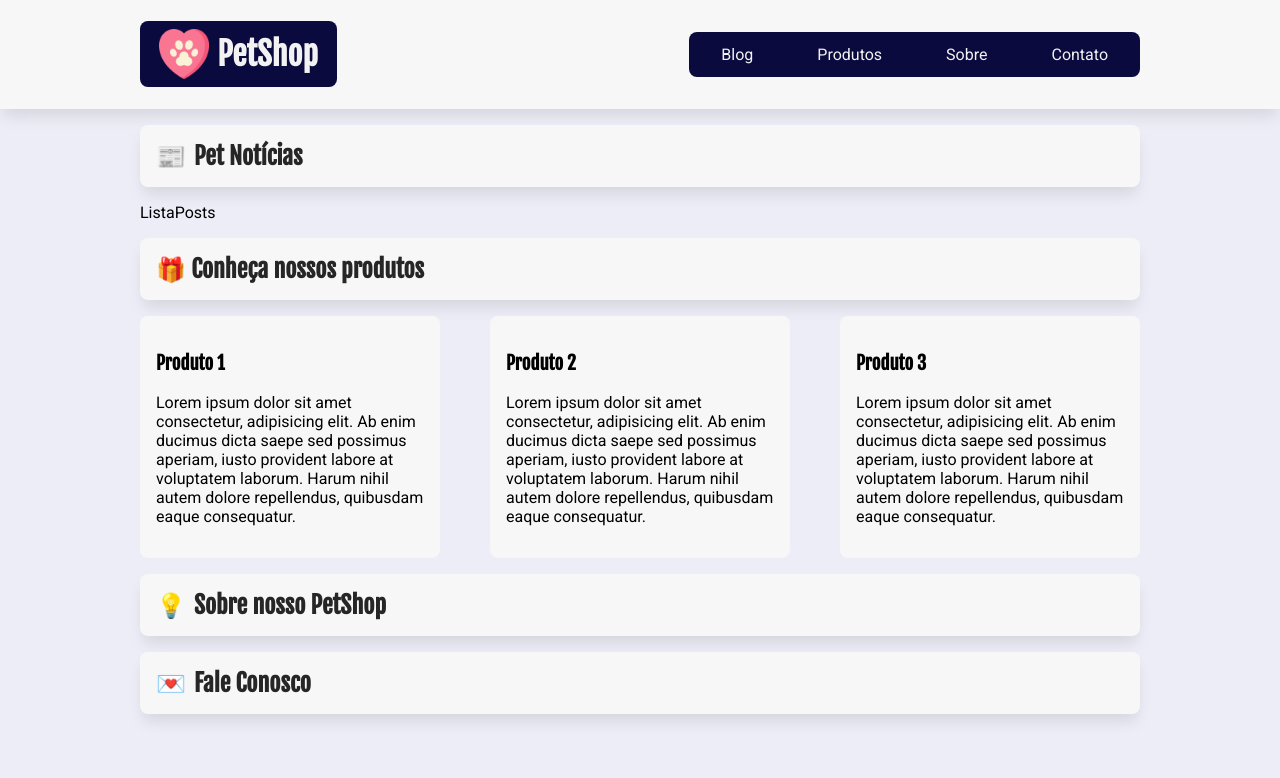
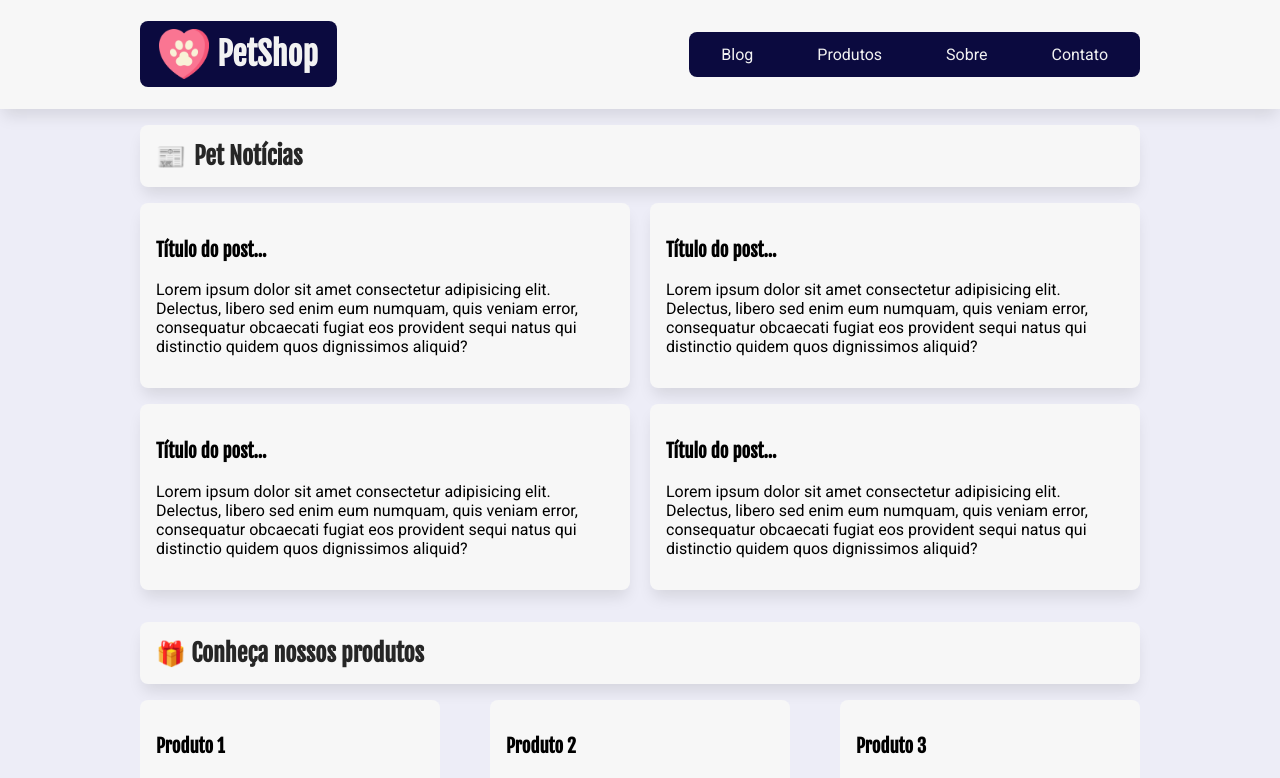
Before and after one commit to thiagoribeiro2003/petshop-react, a React (Create React App) app: page / in a window 1280 px wide. Shown: the top 778 px of the page. Built offline with nearby package versions, Linux system fonts and the light colour scheme.

Commit message:
Finalizando um subcomponente ListaPosts

```diff
--- a/src/components/ListaPosts/ListaPosts.jsx
+++ b/src/components/ListaPosts/ListaPosts.jsx
@@ -1,5 +1,48 @@
+import estilos from "./ListaPosts.module.css";
 const ListaPosts = () => {
-  return <div>ListaPosts</div>;
+  return (
+    <div className={estilos.lista_posts}>
+      <article className={estilos.post}>
+        <h3>Título do post...</h3>
+        <p>
+          Lorem ipsum dolor sit amet consectetur adipisicing elit. Delectus,
+          libero sed enim eum numquam, quis veniam error, consequatur obcaecati
+          fugiat eos provident sequi natus qui distinctio quidem quos
+          dignissimos aliquid?
+        </p>
+      </article>
+
+      <article className={estilos.post}>
+        <h3>Título do post...</h3>
+        <p>
+          Lorem ipsum dolor sit amet consectetur adipisicing elit. Delectus,
+          libero sed enim eum numquam, quis veniam error, consequatur obcaecati
+          fugiat eos provident sequi natus qui distinctio quidem quos
+          dignissimos aliquid?
+        </p>
+      </article>
+
+      <article className={estilos.post}>
+        <h3>Título do post...</h3>
+        <p>
+          Lorem ipsum dolor sit amet consectetur adipisicing elit. Delectus,
+          libero sed enim eum numquam, quis veniam error, consequatur obcaecati
+          fugiat eos provident sequi natus qui distinctio quidem quos
+          dignissimos aliquid?
+        </p>
+      </article>
+
+      <article className={estilos.post}>
+        <h3>Título do post...</h3>
+        <p>
+          Lorem ipsum dolor sit amet consectetur adipisicing elit. Delectus,
+          libero sed enim eum numquam, quis veniam error, consequatur obcaecati
+          fugiat eos provident sequi natus qui distinctio quidem quos
+          dignissimos aliquid?
+        </p>
+      </article>
+    </div>
+  );
 };
 
 export default ListaPosts;
--- /dev/null
+++ b/src/components/ListaPosts/ListaPosts.module.css
@@ -0,0 +1,15 @@
+.lista_posts {
+    display: flex;
+    justify-content: space-between;
+    flex-wrap: wrap;
+}
+
+.post {
+    padding: 1rem;
+    width: 49%;
+    background-color: #f7f7f7;
+    box-shadow: var(--sombra-box);
+    border-radius: var(--borda-arredondada);
+    margin-bottom: 1rem;
+    transition: transform 300ms;
+}
```
